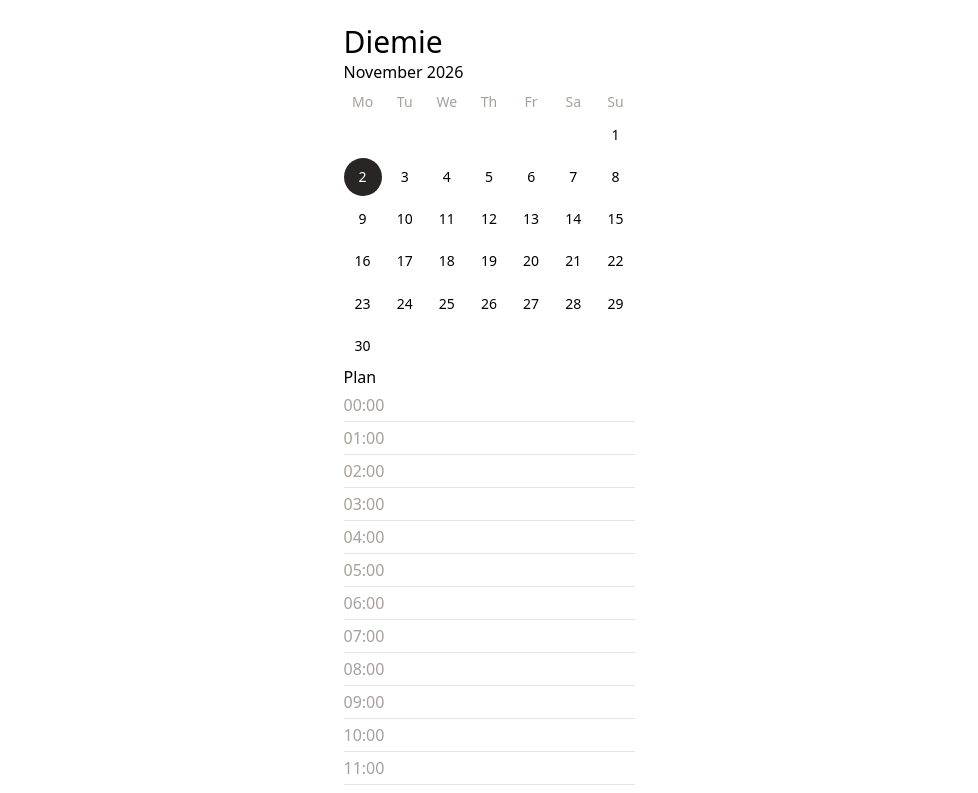
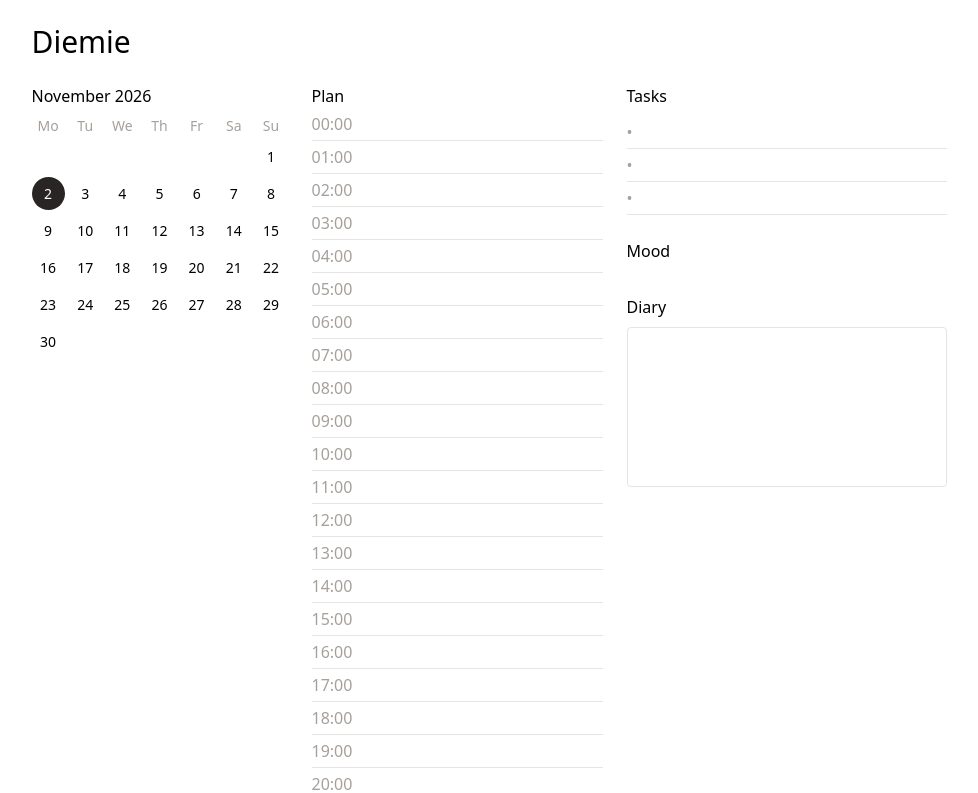
Before and after one commit to ayaagitay/diemie, a Next.js app: page / in a window 1280 px wide. Shown: the top 793 px of the page, without its empty margins (151-1129 px from the left). Built offline with nearby package versions, Linux system fonts and the light colour scheme.

Commit message:
feat: update layout

```diff
--- a/src/app/page.tsx
+++ b/src/app/page.tsx
@@ -4,11 +4,14 @@ import { DayPanel } from '@/components/DayPanel';
 
 export default function Home() {
   return (
-    <main className="mx-auto max-w-5xl p-6">
+    <main className="mx-auto max-w-6xl p-6">
       <h1 className="text-3xl font-medium">Diemie</h1>
-      <Calendar />
-      <HoursPlan />
-      <DayPanel />
+      <div className='mt-6 grid gap-6 md:grid-cols-[16rem_1fr_20rem]'>
+        <Calendar />
+        <HoursPlan />
+        <DayPanel />
+      </div>
+
     </main>
   );
 }
```
